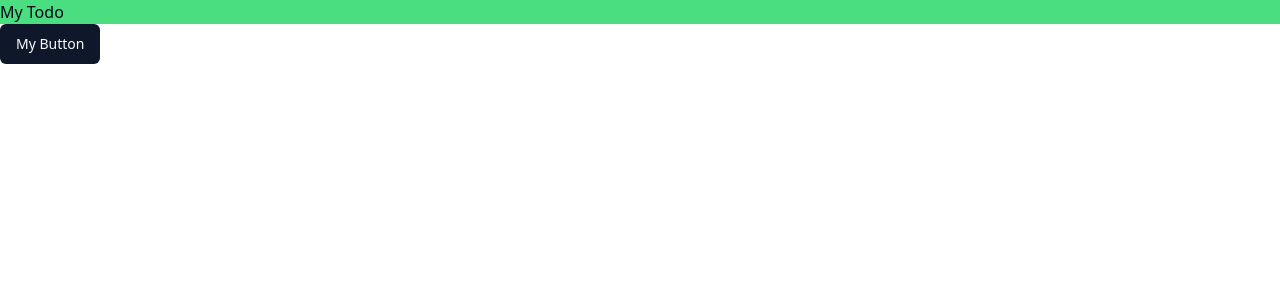
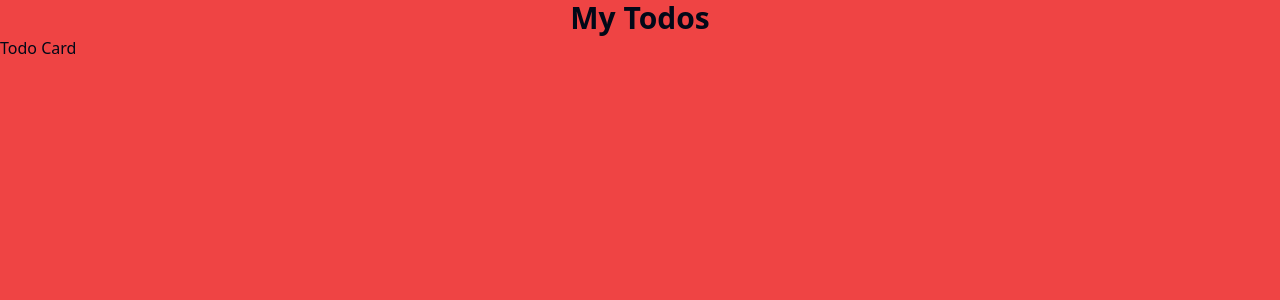
Before and after one commit to imashiqe/todo-redux, a React (Vite) app: page / in a window 1280 px wide. Shown: the top 300 px of the page. Built offline with nearby package versions, Linux system fonts and the light colour scheme.

Commit message:
added my todos

```diff
--- a/src/App.tsx
+++ b/src/App.tsx
@@ -1,11 +1,10 @@
 import "./index.css";
-import { Button } from "./components/ui/button";
+import Todo from "./pages/Todo";
 function App() {
   return (
-    <div>
-      <h1 className="bg-green-400">My Todo</h1>
-      <Button>My Button</Button>
-    </div>
+    <>
+      <Todo />
+    </>
   );
 }
 
--- /dev/null
+++ b/src/components/todo/TodoCard.tsx
@@ -0,0 +1,9 @@
+const TodoCard = () => {
+  return (
+    <div>
+      <h1>Todo Card</h1>
+    </div>
+  );
+};
+
+export default TodoCard;
--- /dev/null
+++ b/src/components/ui/Container.tsx
@@ -0,0 +1,14 @@
+import { ReactNode } from "react";
+
+type TContainerProps = {
+  children: ReactNode;
+};
+const Container = ({ children }: TContainerProps) => {
+  return (
+    <div className="h-screen w-full max-w-7xl bg-red-500 mx-auto">
+      {children}
+    </div>
+  );
+};
+
+export default Container;
--- /dev/null
+++ b/src/pages/Todo.tsx
@@ -0,0 +1,13 @@
+import TodoContainer from "../components/todo/TodoCard";
+import Container from "../components/ui/Container";
+
+const Todo = () => {
+  return (
+    <Container>
+      <h1 className="text-center text-3xl font-semibold">My Todos</h1>
+      <TodoContainer />
+    </Container>
+  );
+};
+
+export default Todo;
--- a/src/redux/features/todoSlice.ts
+++ b/src/redux/features/todoSlice.ts
@@ -1,6 +1,5 @@
 import { createSlice } from "@reduxjs/toolkit";
 
-import todoReducer from "./features/todoSlice";
 const initialState = {
   todos: [],
 };
@@ -8,6 +7,7 @@
 const todoSlice = createSlice({
   name: "todo",
   initialState,
+
   reducers: {},
 });
 
```
Also changed, not shown: src/components/todo/TodoContainer.tsx (added).
